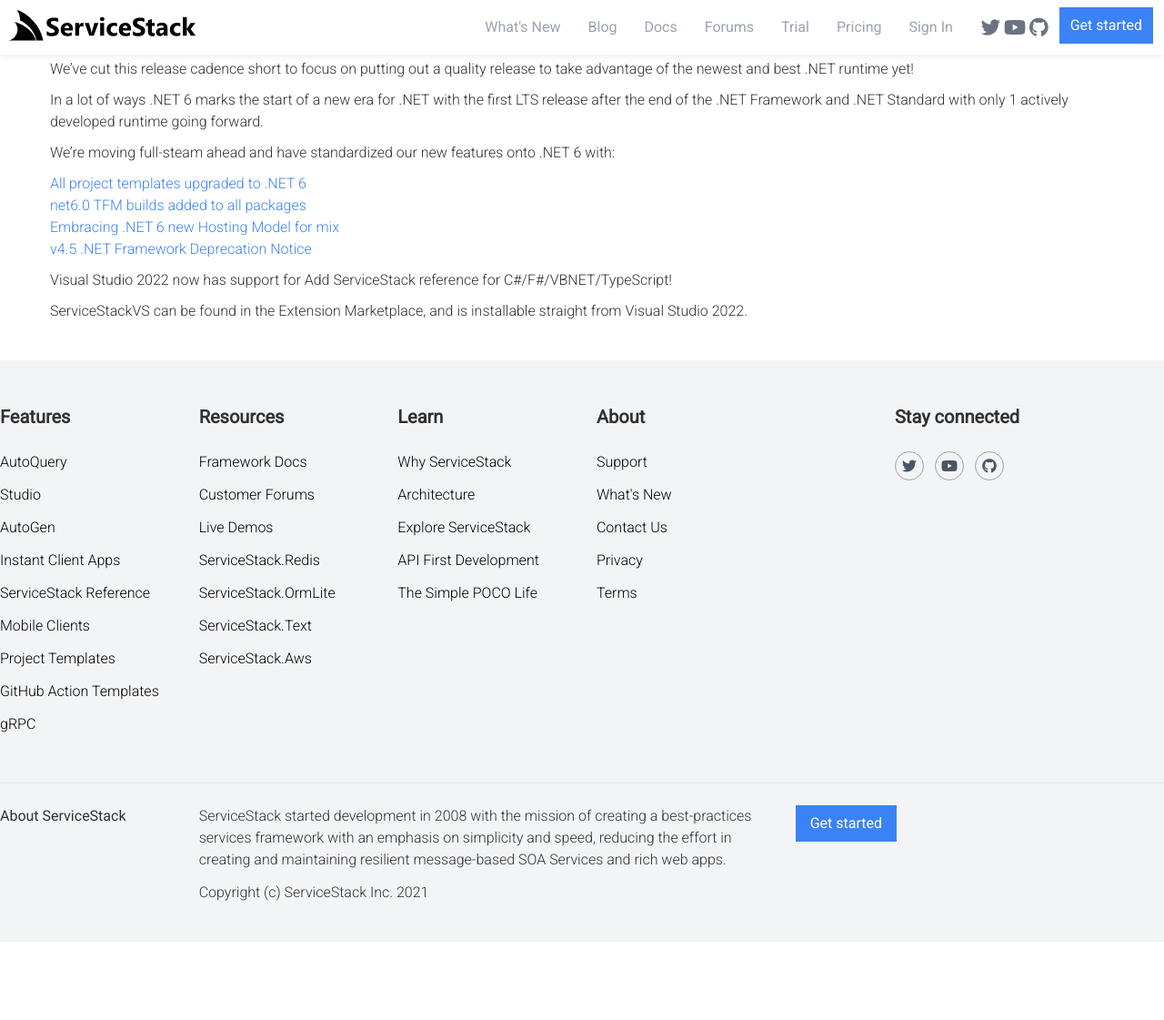
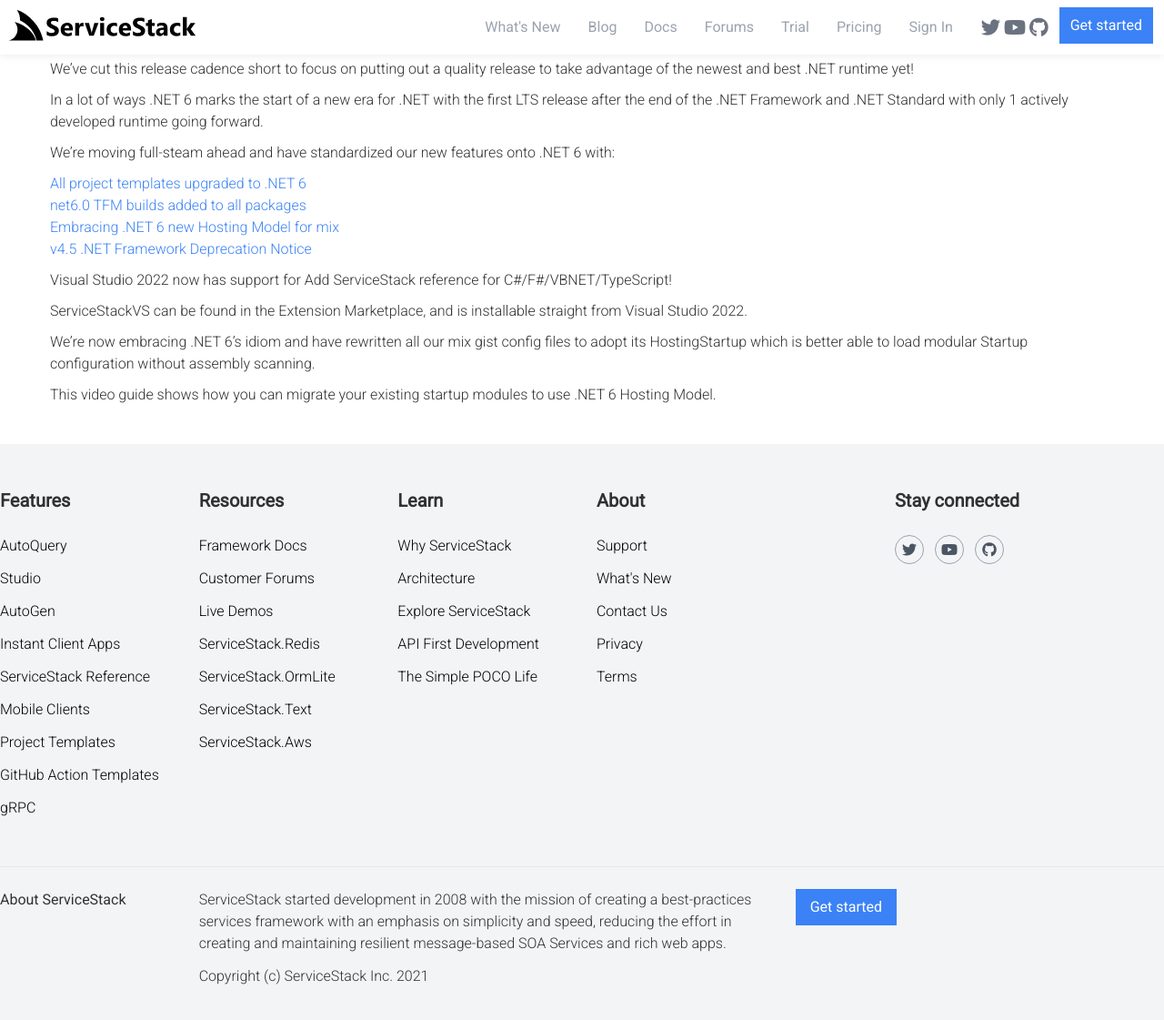
Before and after one commit to mythz/site, a Jekyll site: the page built from _whatsnew/posts/2021-11-20-v5-13-release.md, in a window 1280 px wide and 1127 px high. Shown: the top 1121 px of the window at 91% size. Built offline with Jekyll 4.4.1, drawn with Linux system fonts in a browser that asks for light colours.

Commit message:
Added hosting model migration guide to whatsnew.

```diff
--- a/_whatsnew/posts/2021-11-20-v5-13-release.md
+++ b/_whatsnew/posts/2021-11-20-v5-13-release.md
@@ -6,12 +6,15 @@
 subtitle:
   - .NET 6 is here!
   - ServiceStackVS 2022 support
+  - .NET 6 Hosting Model migration guide
 feature_url:
   - https://docs.servicestack.net/releases/v5_13
   - https://docs.servicestack.net/releases/v5_13#servicestackvs-now-supports-visual-studio-2022
+  - https://youtu.be/WgsFl0AFUdo
 preview_img_url:
   - /images/whatsnew/net6-released.png
   - /images/whatsnew/vs2022-splash.png
+  - https://i.ytimg.com/vi/WgsFl0AFUdo/maxresdefault.jpg
 ---
 
 We've cut this release cadence short to focus on putting out a quality release to take advantage of the newest and best .NET runtime yet!
@@ -31,3 +34,9 @@
 Visual Studio 2022 now has support for Add ServiceStack reference for C#/F#/VBNET/TypeScript!
 
 ServiceStackVS can be found in the Extension Marketplace, and is installable straight from Visual Studio 2022.
+
+<!--separator-->
+
+We're now embracing .NET 6's idiom and have rewritten all our mix gist config files to adopt its HostingStartup which is better able to load modular Startup configuration without assembly scanning.
+
+This video guide shows how you can migrate your existing startup modules to use .NET 6 Hosting Model.
```
